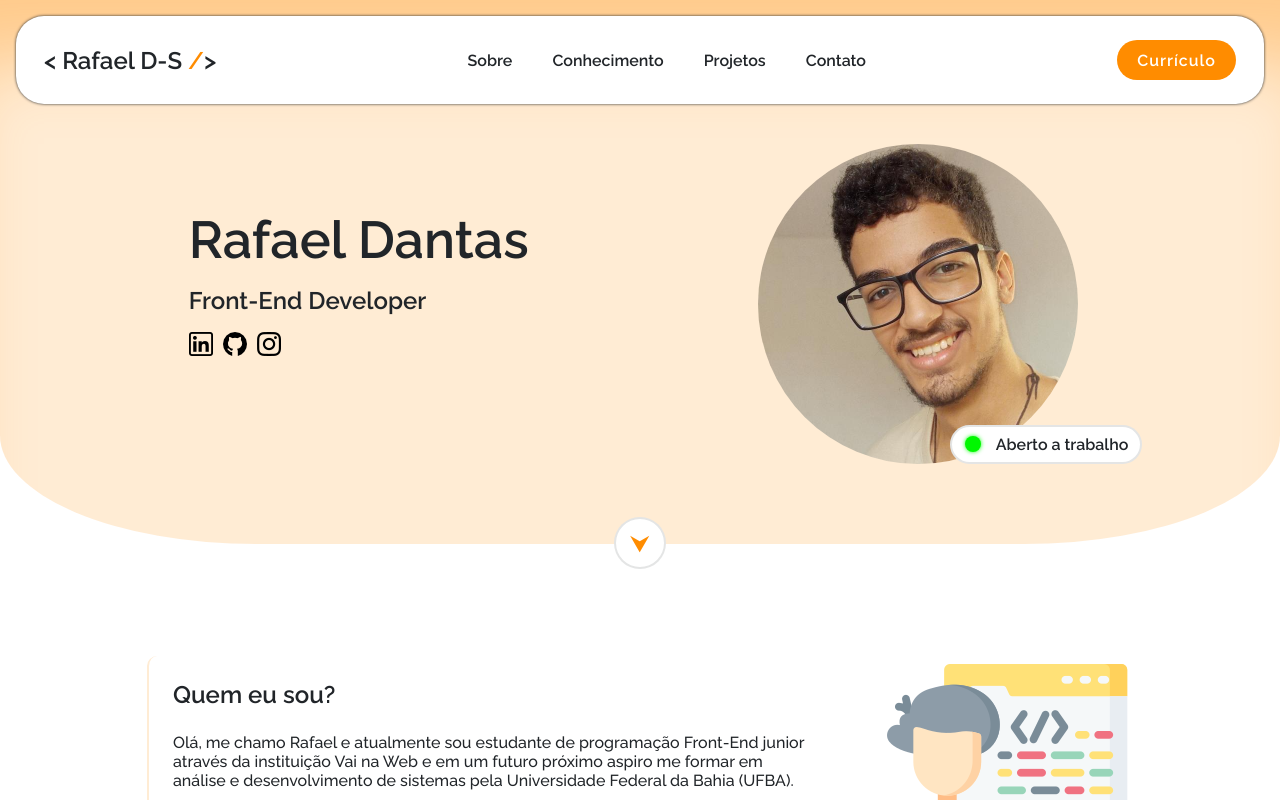
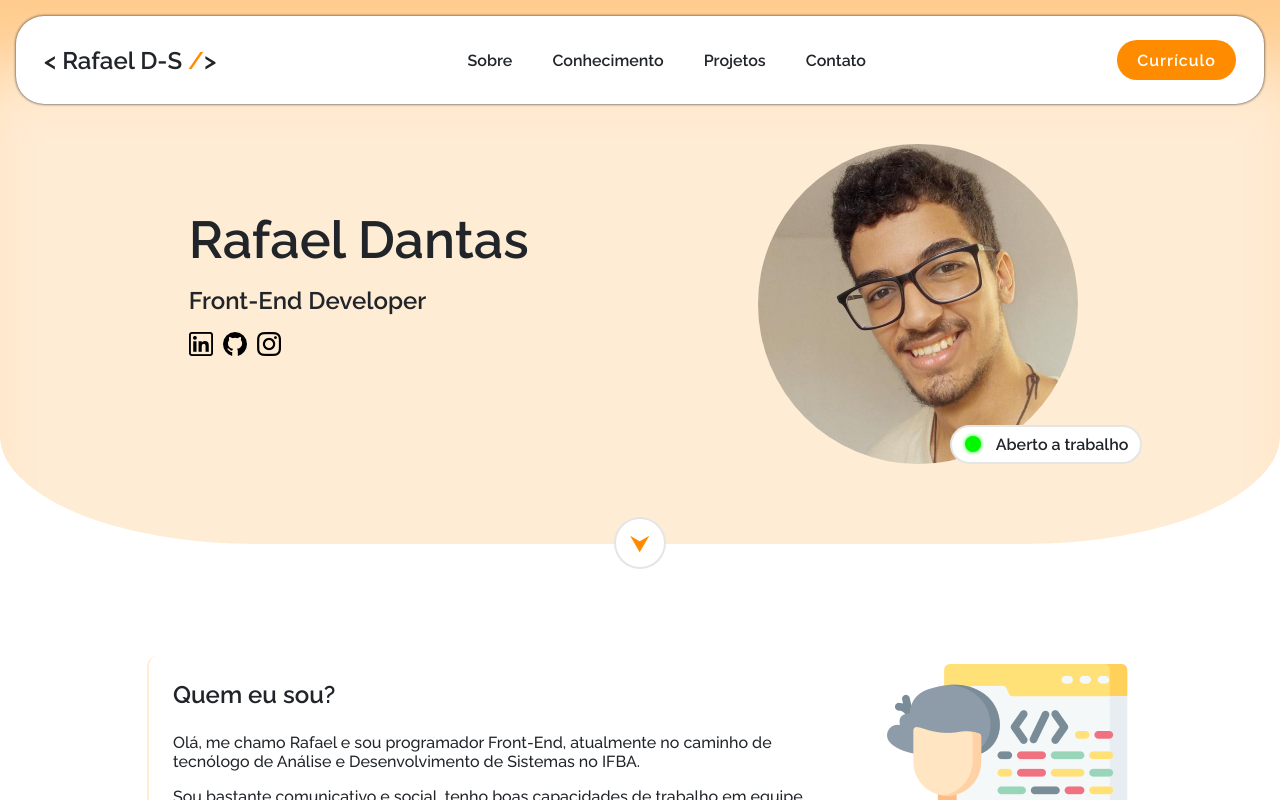
Before and after one commit to RafaelD-S/Portifolio, a React (Vite) app: page / in a window 1280 px wide. Shown: the top 800 px of the page. Built offline with nearby package versions, Linux system fonts and the light colour scheme.

Commit message:
Atualizar sobre.jsx

```diff
--- a/src/components/sobre/sobre.jsx
+++ b/src/components/sobre/sobre.jsx
@@ -13,7 +13,7 @@ export default function Sobre() {
                         Quem eu sou?
                     </h2>
                     <p>
-                    Olá, me chamo Rafael e atualmente sou estudante de programação Front-End junior através da instituição Vai na Web e em um futuro próximo aspiro me formar em análise e desenvolvimento de sistemas pela Universidade Federal da Bahia &#40;UFBA&#41;.
+                    Olá, me chamo Rafael e sou programador Front-End, atualmente no caminho de tecnólogo de Análise e Desenvolvimento de Sistemas no IFBA.
                     </p>
                     <p>
                     Sou bastante comunicativo e social, tenho boas capacidades de trabalho em equipe e liderança, sempre disposto a conhecer novas pessoas, novos ambientes e novas tecnologias, amo utilizar da minha criatividade em meus projetos e meu amor pela programação começou desde que aprendi HTML pela primeira vês, e me motiva a aprender mais e mais todos os dias.
```
